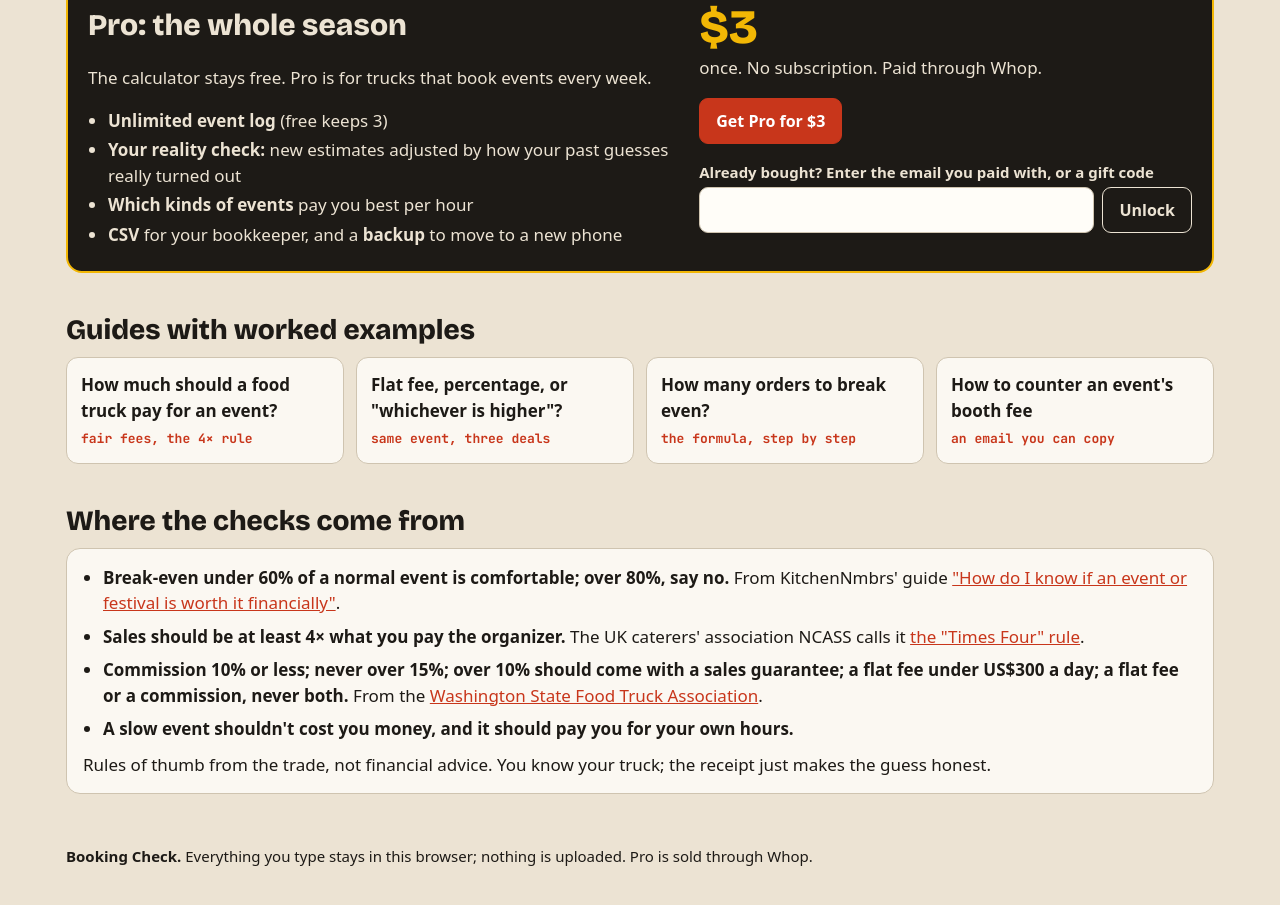
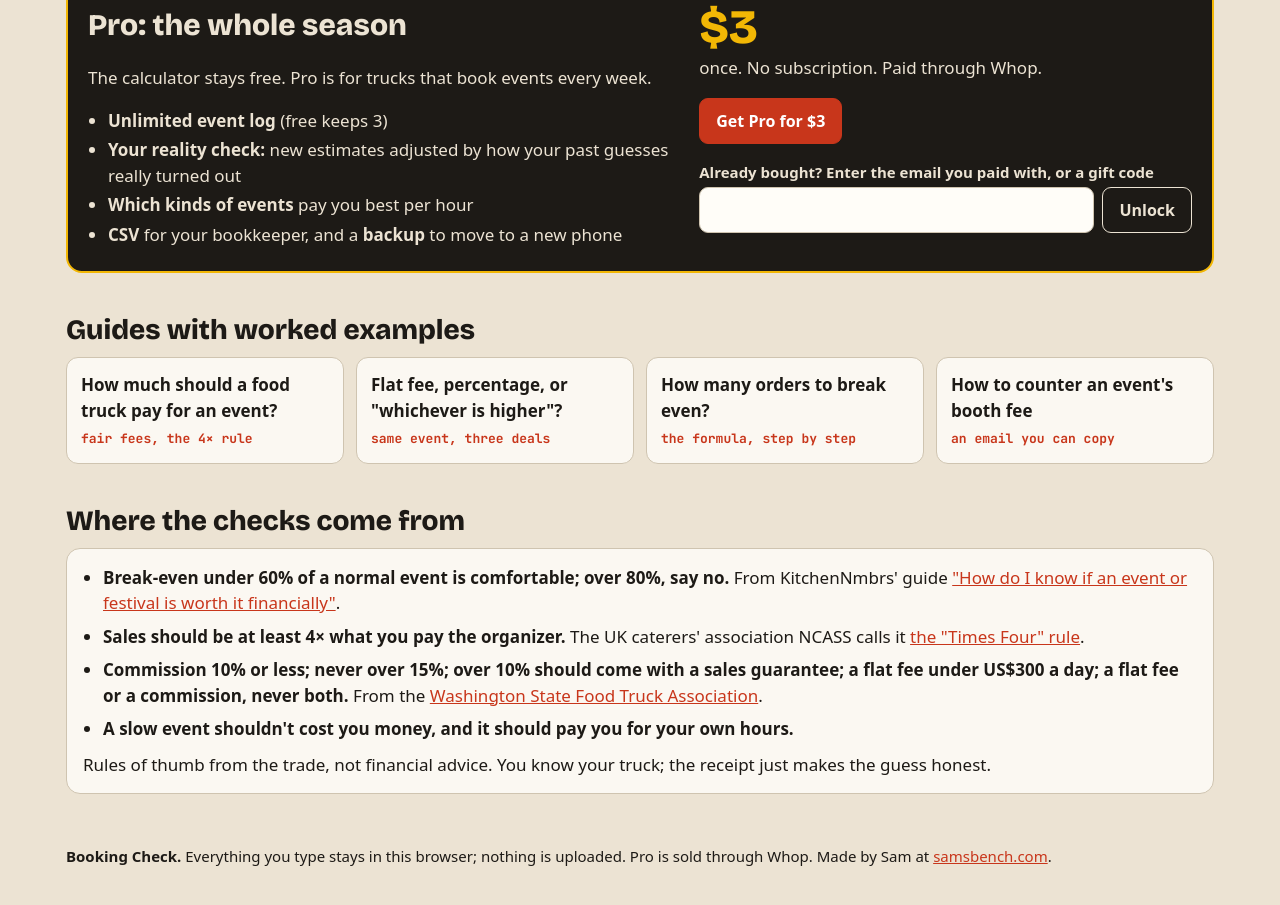
Before and after one commit to aiyoto-myth/food-truck-event, a plain HTML site: page index.html in a window 1280 px wide. Shown: the part 1921-2826 px from the top of the page. Drawn offline with nearby package versions, Linux system fonts and the light colour scheme.

Commit message:
Footer: link back to samsbench.com (user 11-25: every tool connects to the main site)
Co-Authored-By: Claude Opus 5.5 <noreply@anthropic.com>

```diff
--- a/index.html
+++ b/index.html
@@ -289,7 +289,7 @@ footer{max-width:1180px;margin:0 auto;padding:10px 16px 30px;font-size:15px}
 </section>
 
 <footer>
-  <p><b>Booking Check.</b> Everything you type stays in this browser; nothing is uploaded. Pro is sold through Whop.</p>
+  <p><b>Booking Check.</b> Everything you type stays in this browser; nothing is uploaded. Pro is sold through Whop. Made by Sam at <a href="https://samsbench.com/?via=bc-footer">samsbench.com</a>.</p>
 </footer>
 
 <div class="bar" id="bar"></div>
```
